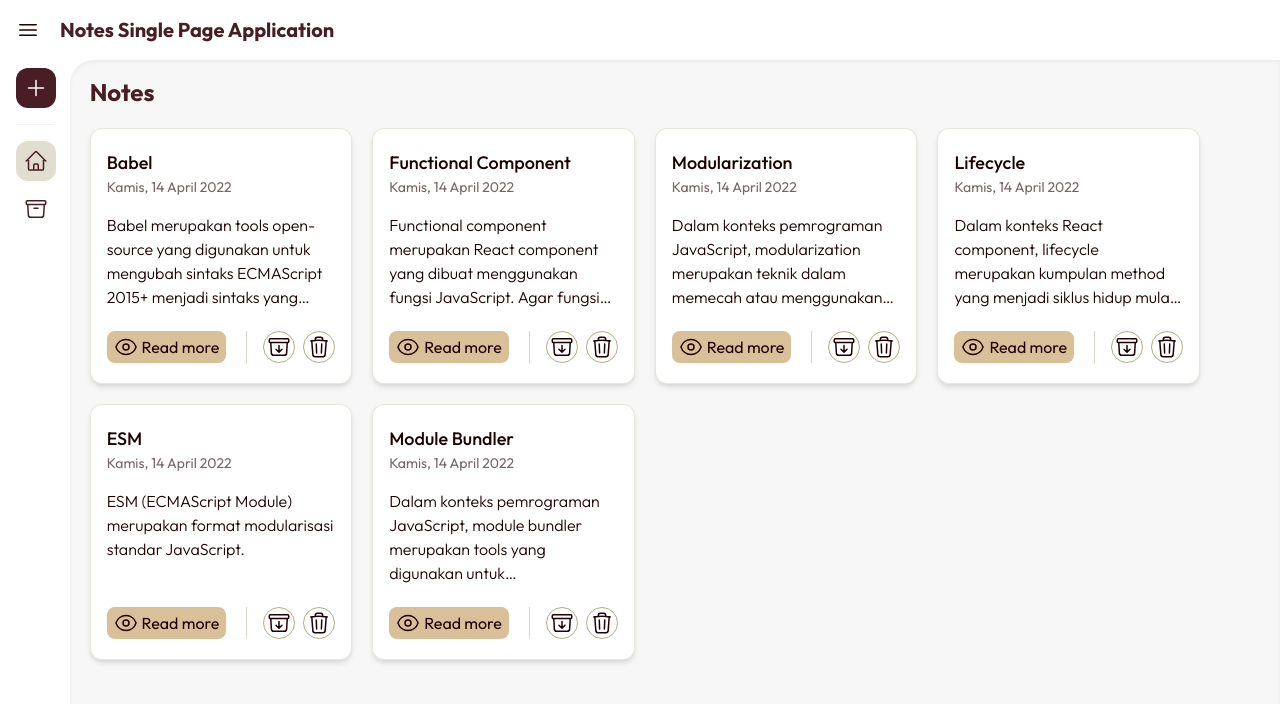
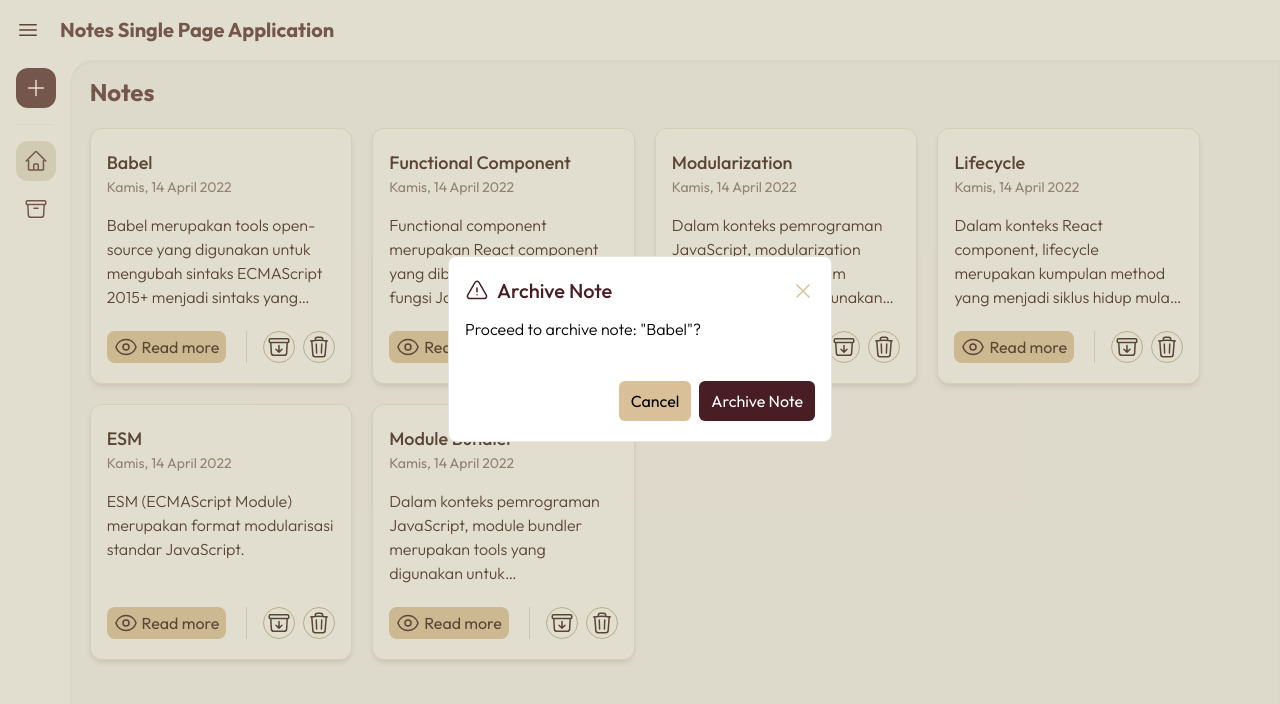
Before and after one commit to anindyoo/dicoding-react-5-notes-spa, a React (Vite) app: page / in a window 1280 px wide. Both pictures are taken after a click on the button 279 px from the left and 347 px from the top of the page. Shown: the top 704 px of the page. Built offline with nearby package versions, Linux system fonts and the light colour scheme.

Commit message:
feat: implement delete note feature & add note action modal component.

```diff
--- a/src/App.jsx
+++ b/src/App.jsx
@@ -8,9 +8,17 @@ import NoteDetailPage from './pages/NoteDetailPage';
 import NotFoundPage from './pages/NotFoundPage';
 import AddNotePage from './pages/AddNotePage';
 
+const emptyNote = {
+  noteId: '',
+  noteTitle: '',
+  action:'',
+  isOpen: false,
+};
+
 const App = () => {
   const [notes, setNotes] = useState([]);
   const [isSidebarOpen, setIsSidebarOpen] = useState(false);
+  const [noteModalObj, setNoteModalObj] = useState(emptyNote);
 
   const toggleSidebar = () => setIsSidebarOpen(!isSidebarOpen);
 
@@ -27,6 +35,19 @@ const App = () => {
       ...notes,
       newContact,
     ]);
+  };
+
+  const onDeleteNoteHandler = (id) => {
+    const filteredNotes = notes.filter((note) => note.id !== id);
+    setNotes(filteredNotes);
+    setNoteModalObj(emptyNote);
+  };
+
+  const toggleModal = (newObj) => {
+    setNoteModalObj({
+      ...noteModalObj,
+      ...newObj,
+    });
   };
 
   useEffect(() => {
@@ -56,11 +77,24 @@ const App = () => {
           <Routes>
             <Route
               path="/"
-              element={<HomePage notes={notes}/>}
+              element={
+                <HomePage
+                  notes={notes}
+                  noteModalObj={noteModalObj}
+                  toggleModal={toggleModal}
+                  onDeleteNoteHandler={onDeleteNoteHandler}
+                />
+              }
             />
             <Route
               path='/notes/:id'
-              element={<NoteDetailPage notes={notes} />}
+              element={
+                <NoteDetailPage
+                  notes={notes}
+                  noteModalObj={noteModalObj}
+                  toggleModal={toggleModal}
+                />
+              }
             />
             <Route
               path='/add'
--- a/src/components/NoteActionButton/NoteActionButton.jsx
+++ b/src/components/NoteActionButton/NoteActionButton.jsx
@@ -7,17 +7,20 @@ const actionsData = [
     id: 'delete',
     title: 'Delete button',
     icon: <TrashIcon title="Delete note." />,
-    onClick: () => console.log('delete.'),
   },
   {
     id: 'archive',
     title: 'Archive button',
     icon: <ArchiveBoxArrowDownIcon title="Archive note." />,
-    onClick: () => console.log('archive.'),
   },
 ];
 
-const NoteActionButton = ({ action }) => {
+const NoteActionButton = ({
+  noteId,
+  noteTitle,
+  action,
+  toggleModal,
+}) => {
   const selectedAction = actionsData.find((data) => data.id === action);
 
   return (
@@ -31,7 +34,12 @@ const NoteActionButton = ({ action }) => {
       hover:bg-accentColor hover:bg-opacity-20"
       type="button"
       title={selectedAction.title}
-      onClick={selectedAction.onClick}
+      onClick={() => toggleModal({
+        noteId,
+        noteTitle,
+        action: selectedAction.id,
+        isOpen: true,
+      })}
     >
       <span className="w-6">
         {selectedAction.icon}
@@ -41,7 +49,10 @@ const NoteActionButton = ({ action }) => {
 };
 
 NoteActionButton.propTypes = {
+  noteId: PropTypes.string.isRequired,
+  noteTitle: PropTypes.string.isRequired,
   action: PropTypes.string.isRequired,
+  toggleModal: PropTypes.func.isRequired,
 };
 
 export default NoteActionButton;
--- /dev/null
+++ b/src/components/NoteActionModal/NoteActionModal.jsx
@@ -0,0 +1,82 @@
+import React from 'react';
+import NoteActionModalContent from './NoteActionModalContent';
+import NoteActionModalButtons from './NoteActionModalButtons';
+import PropTypes from 'prop-types';
+
+const modalTypesData = [
+  {
+    id: 'delete',
+    title: 'Delete Note',
+    body: (noteTitle) => `Proceed to delete note: "${noteTitle}"?`,
+    confirm: 'Delete Note',
+  },
+  {
+    id: 'archive',
+    title: 'Archive Note',
+    body: (noteTitle) => `Proceed to archive note: "${noteTitle}"?`,
+    confirm: 'Archive Note',
+  },
+];
+
+const NoteActionModal = ({
+  noteModalObj,
+  toggleModal,
+  onDeleteNoteHandler,
+}) => {
+  const selectedModalType = modalTypesData.find((type) => type.id === noteModalObj.action);
+
+  return selectedModalType && (
+    <dialog
+      open={noteModalObj.isOpen}
+      className="
+      note-action-modal__dark-bg
+      fixed top-0 left-0 z-40
+      bg-opacity-40 bg-accentColor
+      w-screen h-screen"
+    >
+      <div
+        className="
+        note-action-modal
+        flex flex-col gap-10
+        w-[30%]
+        mt-[20%] mx-auto
+        px-4 py-5
+        rounded-lg
+        border border-accentColor border-opacity-30
+        bg-white"
+      >
+        <NoteActionModalContent
+          modalTitle={selectedModalType?.title}
+          modalBody={selectedModalType?.body}
+          noteModalObj={noteModalObj}
+          toggleModal={toggleModal}
+        />
+        <NoteActionModalButtons
+          modalConfirm={selectedModalType?.confirm}
+          noteModalObj={noteModalObj}
+          toggleModal={toggleModal}
+          onDeleteNoteHandler={onDeleteNoteHandler}
+        />
+      </div>
+      <button
+        type="button"
+        onClick={() => toggleModal({
+          action: '',
+          isOpen: false,
+        })}
+        className="
+        invisible-button
+        fixed top-0 left-0 -z-10 bg-none
+        w-screen h-screen"
+      />
+    </dialog>
+  );
+};
+
+NoteActionModal.propTypes = {
+  noteModalObj: PropTypes.object.isRequired,
+  toggleModal: PropTypes.func.isRequired,
+  onDeleteNoteHandler: PropTypes.func.isRequired,
+};
+
+export default NoteActionModal;
--- /dev/null
+++ b/src/components/NoteActionModal/NoteActionModalButtons.jsx
@@ -0,0 +1,63 @@
+import PropTypes from 'prop-types';
+import React from 'react';
+
+const NoteActionModalButtons = ({
+  modalConfirm,
+  noteModalObj,
+  toggleModal,
+  onDeleteNoteHandler,
+}) => {
+  const selectedOnClickAction = () => {
+    if (noteModalObj.action === 'delete') {
+      onDeleteNoteHandler(noteModalObj.noteId);
+    } else {
+      console.log('archiveeeee');
+    }
+  };
+
+  return (
+    <div className="
+    note-action-modal-buttons
+    flex flex-row-reverse gap-2 self-end"
+    >
+      <button
+        type="button"
+        onClick={selectedOnClickAction}
+        className={`
+        main-action-button
+        px-3 py-2
+        rounded-md
+        text-white
+        ${noteModalObj.action === 'delete'
+          ? 'bg-dangerColor'
+          : 'bg-primaryColor'}
+        `}
+      >
+        {modalConfirm}
+      </button>
+      <button
+        type="button"
+        onClick={() => toggleModal({
+          action: '',
+          isOpen: false,
+        })}
+        className="
+        secondary-action-button
+        px-3 py-2
+        rounded-md
+        bg-secondaryColor"
+      >
+        Cancel
+      </button>
+    </div>
+  );
+};
+
+NoteActionModalButtons.propTypes = {
+  modalConfirm: PropTypes.string.isRequired,
+  noteModalObj: PropTypes.object.isRequired,
+  toggleModal: PropTypes.func.isRequired,
+  onDeleteNoteHandler: PropTypes.func.isRequired,
+};
+
+export default NoteActionModalButtons;
--- /dev/null
+++ b/src/components/NoteActionModal/NoteActionModalContent.jsx
@@ -0,0 +1,51 @@
+import { ExclamationTriangleIcon, XMarkIcon } from '@heroicons/react/24/outline';
+import PropTypes from 'prop-types';
+import React from 'react';
+
+const NoteActionModalContent = ({
+  modalTitle,
+  modalBody,
+  noteModalObj,
+  toggleModal,
+}) => {
+  return (
+    <div className="
+    note-action-modal-content
+    flex flex-col gap-3"
+    >
+      <div className="
+      modal__header
+      flex flex-row justify-between"
+      >
+        <div className="flex flex-row items-center gap-2 text-primaryColor">
+          <ExclamationTriangleIcon className="w-6" />
+          <h2 className="modal__title text-xl font-medium">
+            {modalTitle}
+          </h2>
+        </div>
+        <button
+          title="Close toggle button."
+          onClick={() => toggleModal({
+            action: '',
+            isOpen: false,
+          })}
+          type="button"
+        >
+          <XMarkIcon className="w-6 text-secondaryColor" />
+        </button>
+      </div>
+      <p className="modal__body font-light">
+        {modalBody(noteModalObj.noteTitle)}
+      </p>
+    </div>
+  );
+};
+
+NoteActionModalContent.propTypes = {
+  modalTitle: PropTypes.string.isRequired,
+  modalBody: PropTypes.func.isRequired,
+  noteModalObj: PropTypes.object.isRequired,
+  toggleModal: PropTypes.func.isRequired,
+};
+
+export default NoteActionModalContent;
--- a/src/components/NoteCard/NoteCard.jsx
+++ b/src/components/NoteCard/NoteCard.jsx
@@ -9,6 +9,7 @@ const NoteCard = ({
   title,
   body,
   createdAt,
+  toggleModal,
 }) => {
   return (
     <div className="
@@ -42,7 +43,11 @@ const NoteCard = ({
           {parse(body)}
         </div>
       </div>
-      <NoteCardButtons id={id} />
+      <NoteCardButtons
+        id={id}
+        noteTitle={title}
+        toggleModal={toggleModal}
+      />
     </div>
   );
 };
@@ -52,6 +57,7 @@ NoteCard.propTypes = {
   title: PropTypes.string.isRequired,
   body: PropTypes.string.isRequired,
   createdAt: PropTypes.string.isRequired,
+  toggleModal: PropTypes.func.isRequired,
 };
 
 export default NoteCard;
--- a/src/components/NoteCard/NoteCardButtons.jsx
+++ b/src/components/NoteCard/NoteCardButtons.jsx
@@ -4,7 +4,7 @@ import React from 'react';
 import { Link } from 'react-router-dom';
 import NoteActionButton from '../NoteActionButton/NoteActionButton';
 
-const NoteCardButtons = ({ id }) => {
+const NoteCardButtons = ({ id, noteTitle, toggleModal }) => {
   return (
     <div className="
     note-card-buttons
@@ -31,8 +31,18 @@ const NoteCardButtons = ({ id }) => {
       pl-4
       border-l border-accentColor border-opacity-50"
       >
-        <NoteActionButton action="archive" />
-        <NoteActionButton action="delete" />
+        <NoteActionButton
+          noteId={id}
+          noteTitle={noteTitle}
+          action="archive"
+          toggleModal={toggleModal}
+        />
+        <NoteActionButton
+          noteId={id}
+          noteTitle={noteTitle}
+          action="delete"
+          toggleModal={toggleModal}
+        />
       </div>
     </div>
   );
@@ -40,6 +50,8 @@ const NoteCardButtons = ({ id }) => {
 
 NoteCardButtons.propTypes = {
   id: PropTypes.string.isRequired,
+  noteTitle: PropTypes.string.isRequired,
+  toggleModal: PropTypes.func.isRequired,
 };
 
 export default NoteCardButtons;
--- a/src/pages/HomePage.jsx
+++ b/src/pages/HomePage.jsx
@@ -1,8 +1,14 @@
 import PropTypes from 'prop-types';
 import React from 'react';
 import NoteCard from '../components/NoteCard/NoteCard';
+import NoteActionModal from '../components/NoteActionModal/NoteActionModal';
 
-const HomePage = ({ notes }) => {
+const HomePage = ({
+  notes,
+  noteModalObj,
+  toggleModal,
+  onDeleteNoteHandler,
+}) => {
   return (
     <section className="
     home-page
@@ -28,16 +34,25 @@ const HomePage = ({ notes }) => {
               title={note.title}
               body={note.body}
               createdAt={note.createdAt}
+              toggleModal={toggleModal}
             />
           </li>
         ))}
       </ul>
+      <NoteActionModal
+        noteModalObj={noteModalObj}
+        toggleModal={toggleModal}
+        onDeleteNoteHandler={onDeleteNoteHandler}
+      />
     </section>
   );
 };
 
 HomePage.propTypes = {
   notes: PropTypes.arrayOf(PropTypes.object).isRequired,
+  noteModalObj: PropTypes.object.isRequired,
+  toggleModal: PropTypes.func.isRequired,
+  onDeleteNoteHandler: PropTypes.func.isRequired,
 };
 
 export default HomePage;
```
